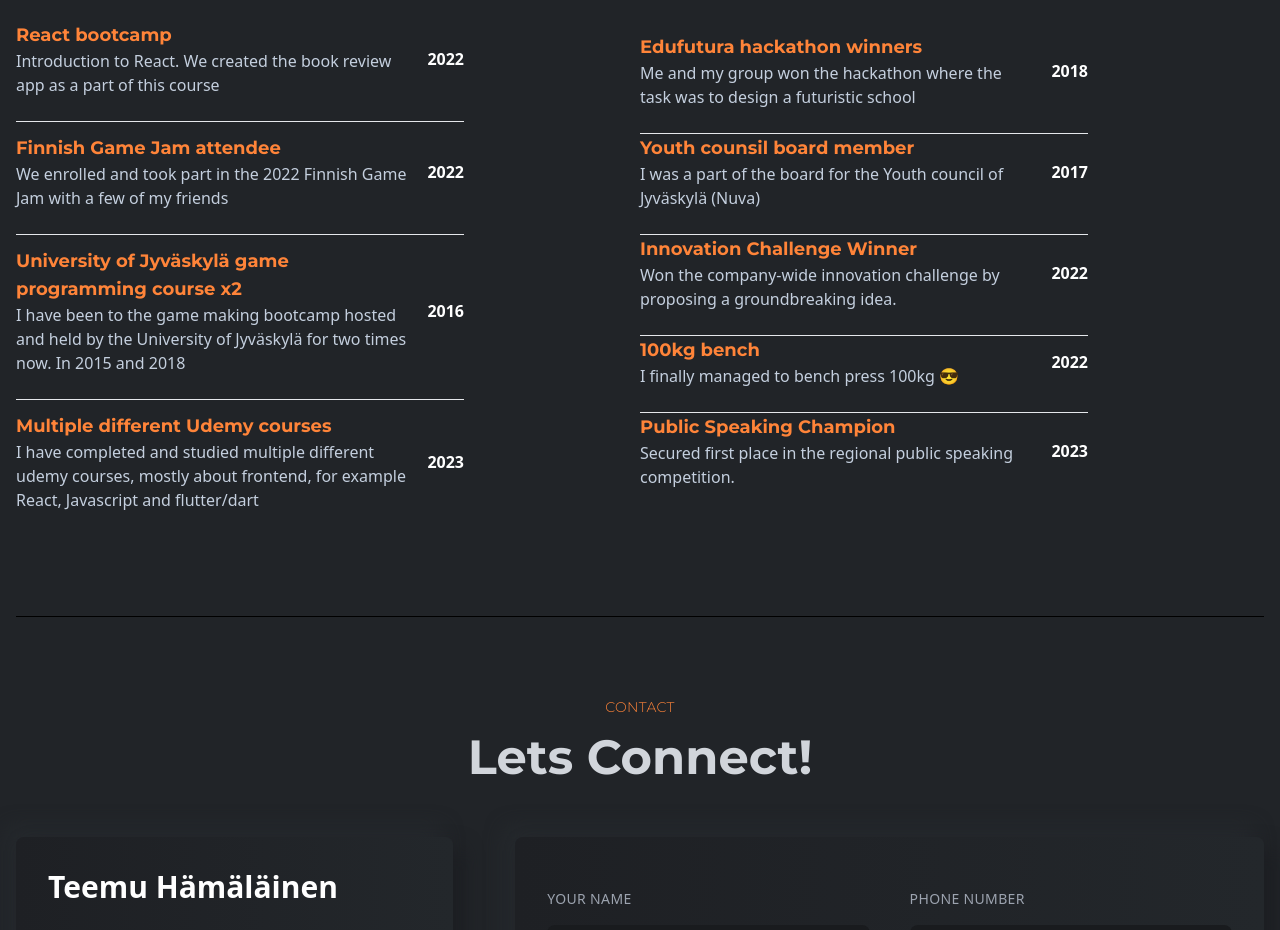
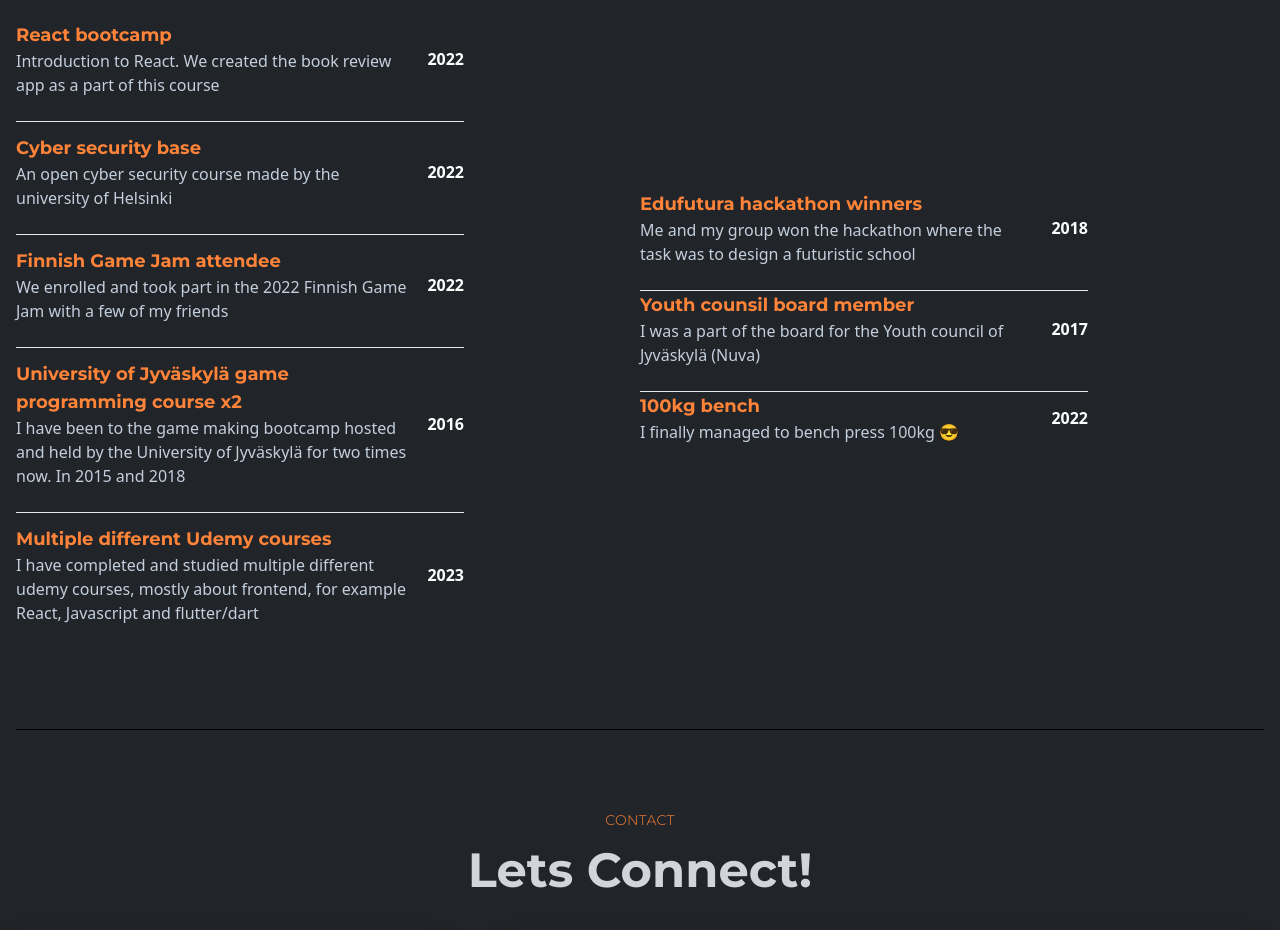
Before and after one commit to temevh/reactCV, a React (Create React App) app: page / in a window 1280 px wide. Shown: the part 4960-5890 px from the top of the page. Built offline with nearby package versions, Linux system fonts and the light colour scheme.

Commit message:
added certificate

```diff
--- a/src/components/data/Data.jsx
+++ b/src/components/data/Data.jsx
@@ -385,6 +385,12 @@ export const certificates = [
       "Introduction to React. We created the book review app as a part of this course",
   },
   {
+    name: "Cyber security base",
+    year: 2022,
+    description:
+      "An open cyber security course made by the university of Helsinki",
+  },
+  {
     name: "Finnish Game Jam attendee",
     year: 2022,
     description:
@@ -418,21 +424,9 @@ export const achievements = [
       "I was a part of the board for the Youth council of Jyväskylä (Nuva)",
   },
   {
-    name: "Innovation Challenge Winner",
-    year: 2022,
-    description:
-      "Won the company-wide innovation challenge by proposing a groundbreaking idea.",
-  },
-  {
     name: "100kg bench",
     year: 2022,
     description: "I finally managed to bench press 100kg 😎",
-  },
-  {
-    name: "Public Speaking Champion",
-    year: 2023,
-    description:
-      "Secured first place in the regional public speaking competition.",
   },
 ];
 
```
